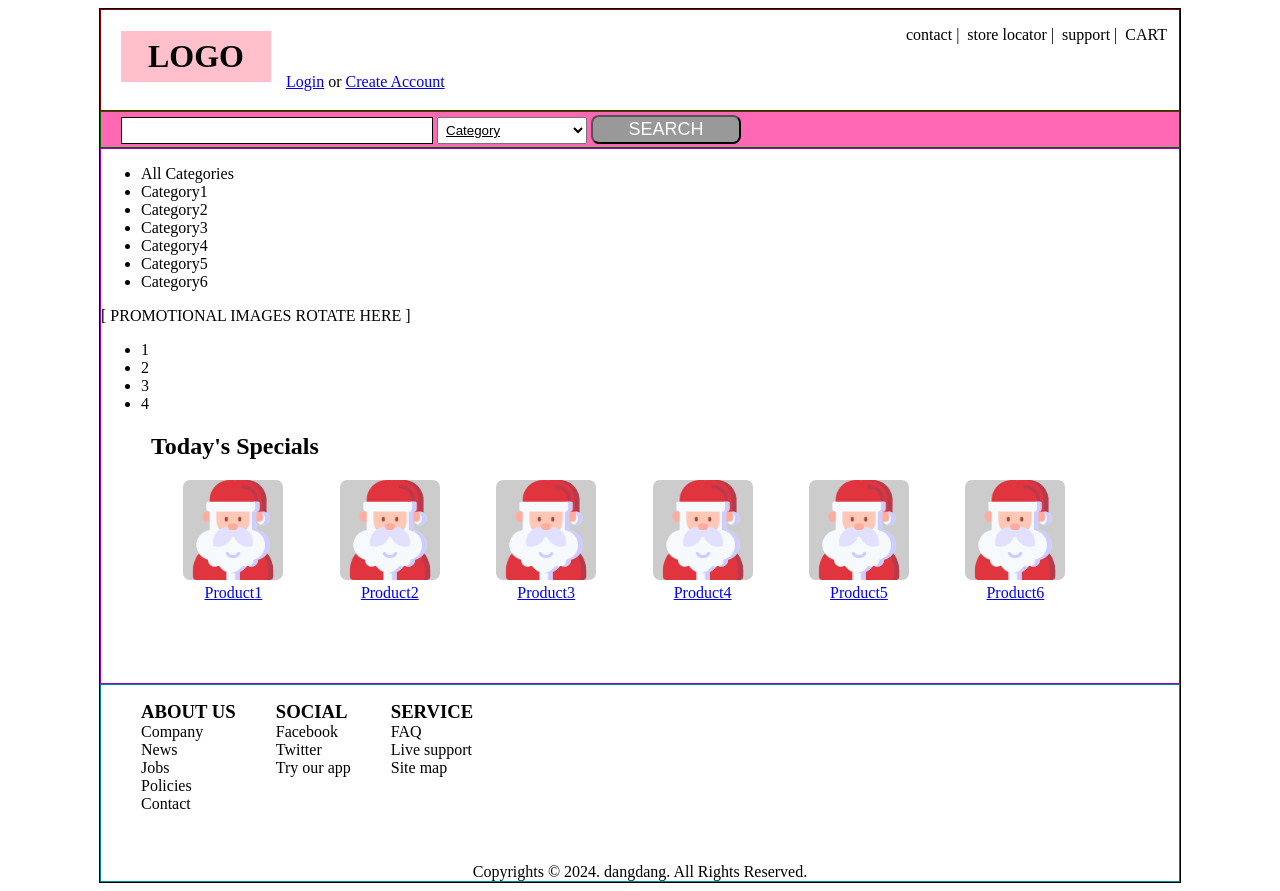
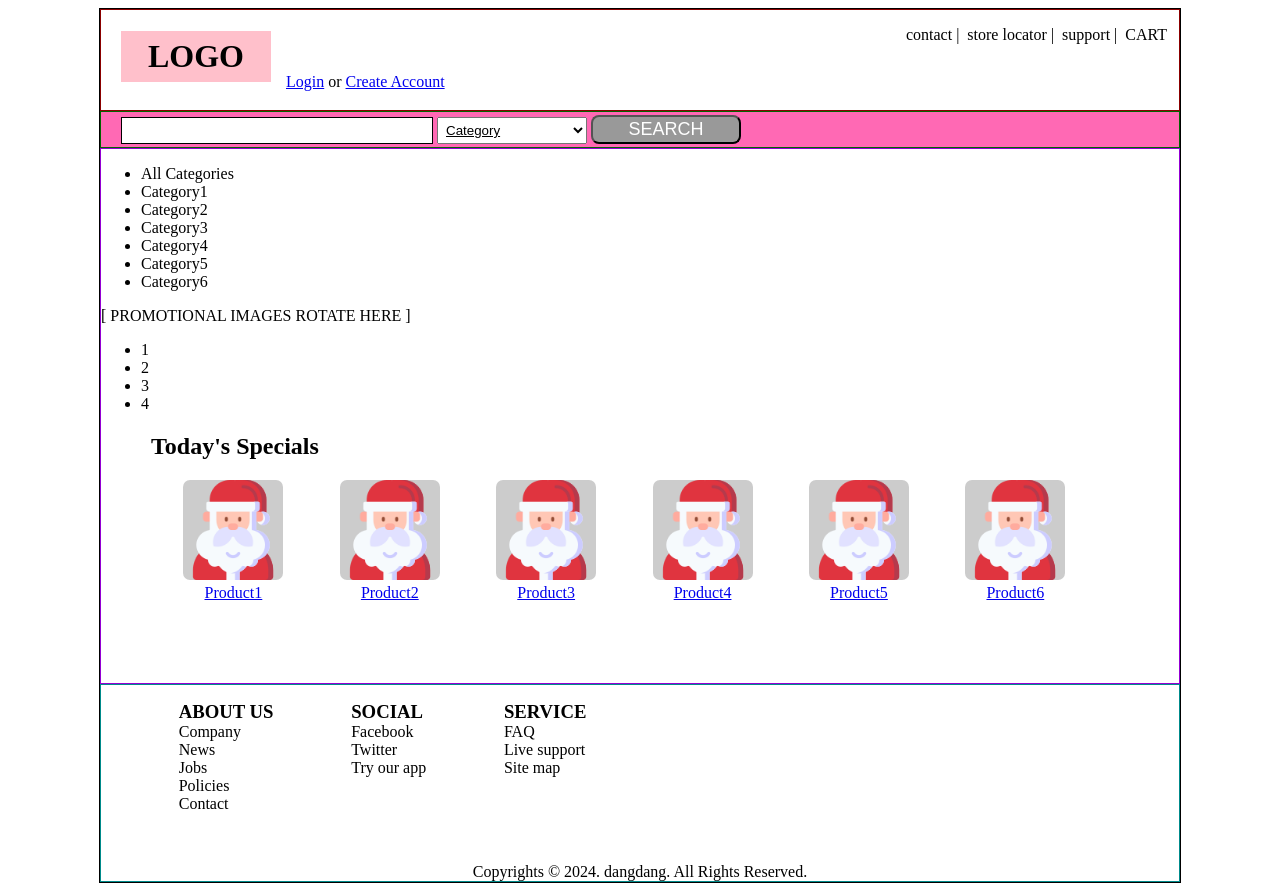
Before and after one commit to gongbu22/frontends, a FastAPI app: page /html/project1 in a window 1280 px wide. Run offline with FastAPI, Linux system fonts and the light colour scheme.

Commit message:
프로젝트 실습 - footer ul 위치 재조정

```diff
--- a/views/templates/html/10project1.html
+++ b/views/templates/html/10project1.html
@@ -55,7 +55,7 @@
 
         /* footer */
         footer { border: 1px solid darkcyan }
-        footer ul { float: left; list-style: none; margin-bottom: 50px }
+        footer ul { float: left; list-style: none; margin-bottom: 50px; margin-left: 3.5% }
         footer ul h3 { margin: 0 }
         footer .copy { text-align: center;}
 
```
